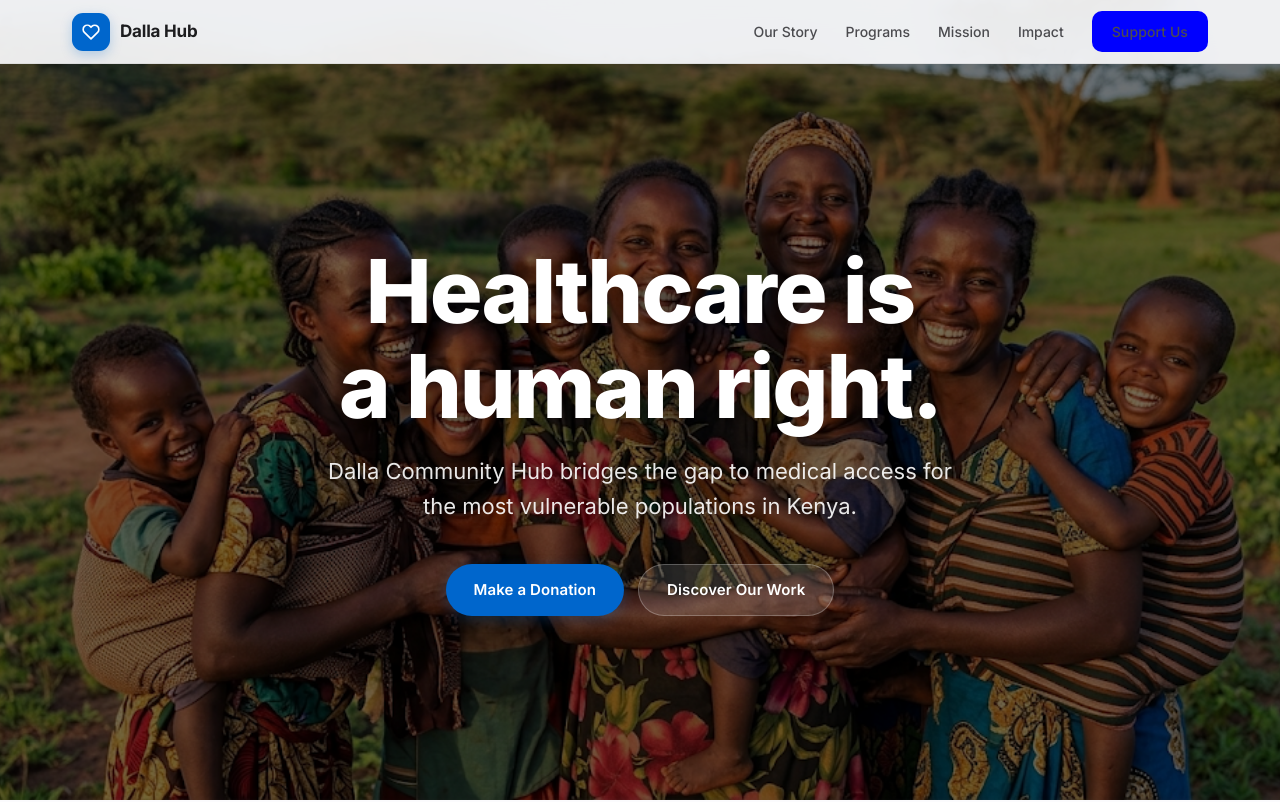
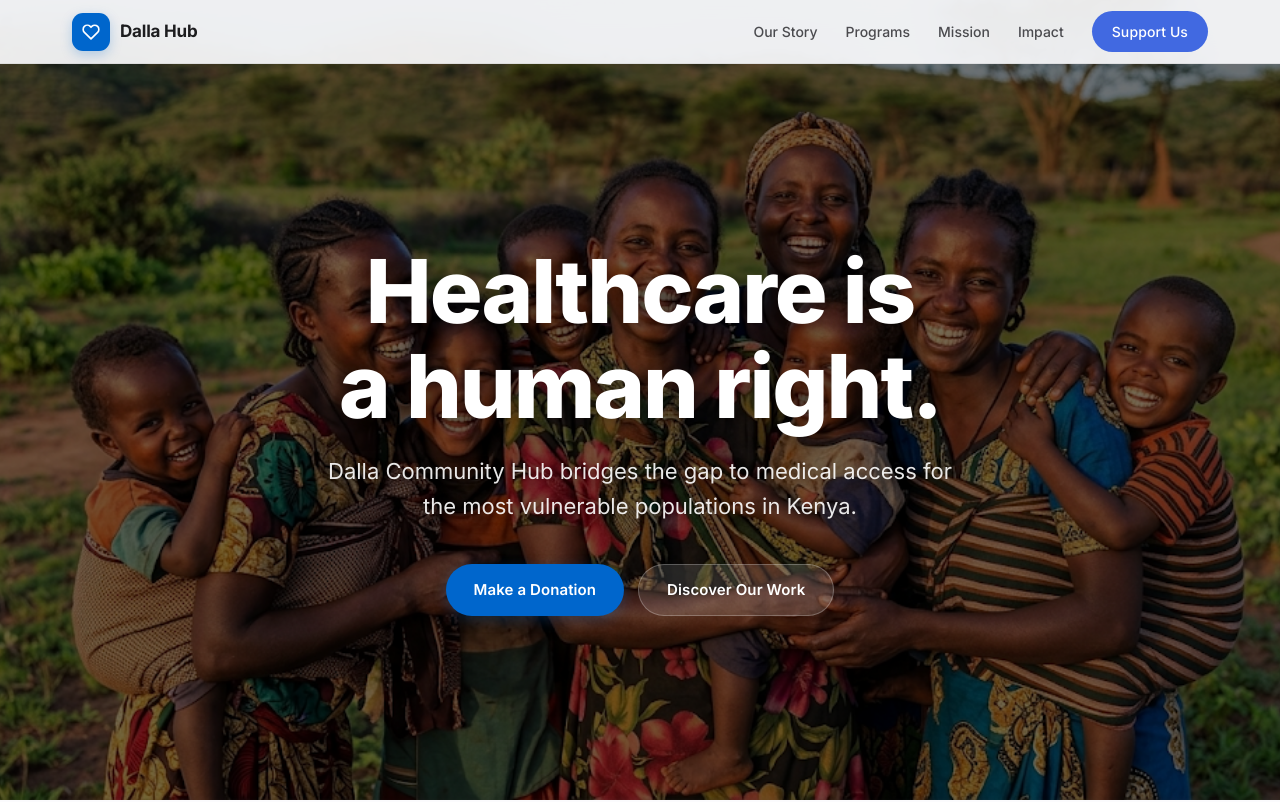
Before and after one commit to maroontech-so/Dalla, a website: page index.html in a window 1280 px wide. Shown: the top 802 px of the page. Drawn offline with Linux system fonts and the light colour scheme.

Commit message:
Modify 'Support Us' button styles
Updated the 'Support Us' button style with new colors and rounded corners.

```diff
--- a/index.html
+++ b/index.html
@@ -539,7 +539,7 @@
                 <a href="#programs">Programs</a>
                 <a href="#mission">Mission</a>
                 <a href="#impact">Impact</a>
-                <a href="/pay" class="btn" style="background:blue;border-radius:10px;">Support Us</a>
+                <a href="/pay" class="btn" style="background:#4169E1;border-radius:30px;color:white;">Support Us</a>
             </div>
         </div>
     </nav>
```
